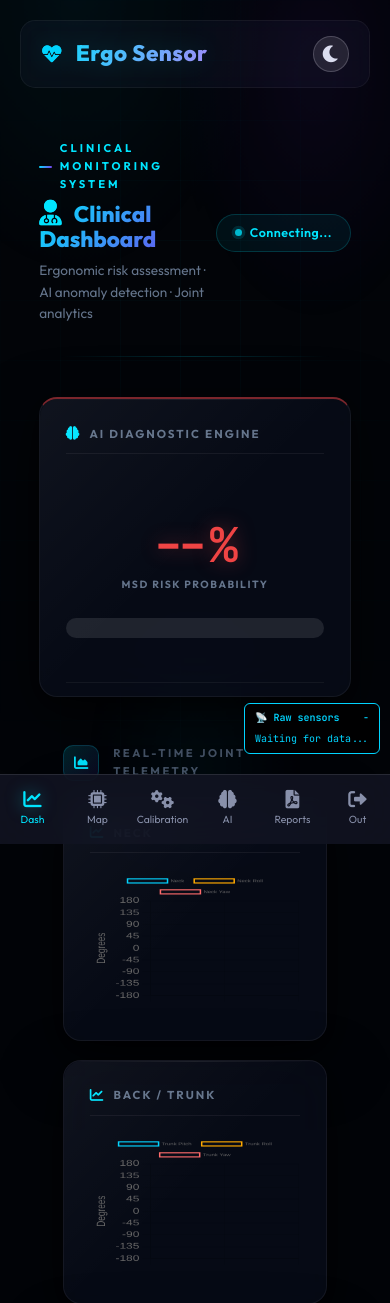
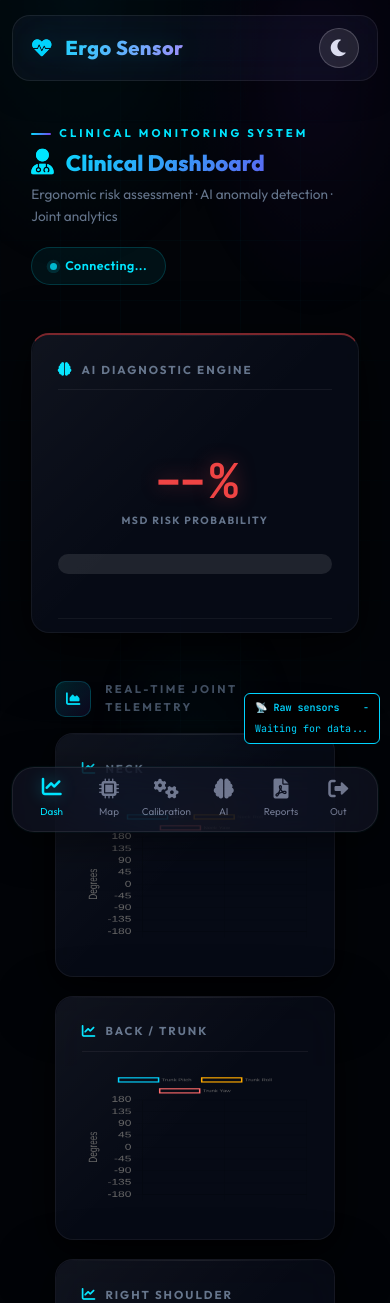
Before and after one commit to charrada1993/Ergo_Sensor, a Flask app: page / in a window 390 px wide. Shown: the top 1303 px of the page. Run offline with Flask 3, Linux system fonts and the light colour scheme; the visitor is signed in with stand-in values (Sample User, id 1); parts of the project's set-up code (start-up, migrations or seed data) failed here and were passed over; some libraries are stand-ins or nearby versions.

Commit message:
ui: optimisation majeure du design mobile et de la réactivité

```diff
--- a/static/style.css
+++ b/static/style.css
@@ -1,13 +1,16 @@
 /* === Global Styles === */
 :root {
-    --mobile-nav-height: 70px;
+    --mobile-nav-height: 75px;
     --safe-area-inset-bottom: env(safe-area-inset-bottom, 0px);
+    --accent: #00e5ff;
+    --accent-glow: rgba(0, 229, 255, 0.4);
 }
 
 * {
     margin: 0;
     padding: 0;
     box-sizing: border-box;
+    -webkit-tap-highlight-color: transparent;
 }
 
 body {
@@ -19,12 +22,19 @@ body {
     min-height: 100vh;
     line-height: 1.6;
     overflow-x: hidden;
+    -webkit-font-smoothing: antialiased;
 }
 
 .container {
     max-width: 1400px;
     margin: 0 auto;
     padding: 20px;
+}
+
+@media (max-width: 768px) {
+    .container {
+        padding: 15px 12px;
+    }
 }
 
 /* === Navbar — Premium Dark === */
@@ -193,18 +203,20 @@ body {
 .mobile-nav {
     display: none;
     position: fixed;
-    bottom: 0;
-    left: 0;
-    right: 0;
-    height: calc(var(--mobile-nav-height) + var(--safe-area-inset-bottom));
-    background: rgba(18, 20, 35, 0.85);
-    backdrop-filter: blur(20px);
-    -webkit-backdrop-filter: blur(20px);
-    border-top: 1px solid rgba(255, 255, 255, 0.1);
+    bottom: 12px;
+    left: 12px;
+    right: 12px;
+    height: 65px;
+    background: rgba(18, 20, 35, 0.7);
+    backdrop-filter: blur(25px) saturate(180%);
+    -webkit-backdrop-filter: blur(25px) saturate(180%);
+    border: 1px solid rgba(255, 255, 255, 0.08);
+    border-radius: 22px;
     z-index: 1000;
-    padding-bottom: var(--safe-area-inset-bottom);
     justify-content: space-around;
     align-items: center;
+    box-shadow: 0 10px 40px rgba(0, 0, 0, 0.5), 0 0 0 1px rgba(0, 229, 255, 0.05);
+    padding: 0 10px;
 }
 
 @media (max-width: 768px) {
@@ -213,11 +225,11 @@ body {
     }
 
     body {
-        padding-bottom: calc(var(--mobile-nav-height) + 20px);
+        padding-bottom: 90px;
     }
 
     #raw-debug-panel {
-        bottom: 90px !important;
+        bottom: 100px !important;
         z-index: 1001 !important;
     }
 }
@@ -227,17 +239,18 @@ body {
     flex-direction: column;
     align-items: center;
     justify-content: center;
-    color: #8890aa;
+    color: rgba(180, 190, 220, 0.6);
     text-decoration: none;
-    font-size: 0.65rem;
-    gap: 4px;
-    transition: all 0.3s ease;
+    font-size: 0.62rem;
+    gap: 5px;
+    transition: all 0.3s cubic-bezier(0.4, 0, 0.2, 1);
     flex: 1;
-    min-width: 55px;
+    height: 100%;
 }
 
 .mobile-nav-item i {
-    font-size: 1.15rem;
+    font-size: 1.25rem;
+    transition: transform 0.3s ease;
 }
 
 .mobile-nav-item.active {
@@ -245,7 +258,8 @@ body {
 }
 
 .mobile-nav-item.active i {
-    filter: drop-shadow(0 0 8px rgba(0, 229, 255, 0.5));
+    transform: translateY(-2px);
+    filter: drop-shadow(0 0 8px rgba(0, 229, 255, 0.4));
 }
 
 /* === Headings === */
--- a/templates/base.html
+++ b/templates/base.html
@@ -52,10 +52,10 @@
 
         <!-- Mobile Header (Visible only on mobile) -->
         <div class="mobile-header" style="display: none;">
-            <div class="nav-brand" style="font-size: 1.4rem;">
+            <div class="nav-brand">
                 <i class="fas fa-heartbeat"></i> Ergo Sensor
             </div>
-            <button id="theme-toggle-mobile" class="theme-toggle" style="margin-left: auto;">
+            <button id="theme-toggle-mobile" class="theme-toggle">
                 <i class="fas fa-moon"></i>
             </button>
         </div>
@@ -65,12 +65,24 @@
                 .mobile-header {
                     display: flex !important;
                     align-items: center;
-                    padding: 15px 20px;
+                    justify-content: space-between;
+                    padding: 12px 18px;
                     background: rgba(18, 20, 35, 0.4);
-                    backdrop-filter: blur(10px);
+                    backdrop-filter: blur(20px) saturate(180%);
+                    -webkit-backdrop-filter: blur(20px) saturate(180%);
                     margin-bottom: 20px;
-                    border-radius: 15px;
-                    border: 1px solid rgba(255, 255, 255, 0.05);
+                    border-radius: 18px;
+                    border: 1px solid rgba(255, 255, 255, 0.08);
+                    box-shadow: 0 8px 32px rgba(0, 0, 0, 0.3);
+                }
+                .mobile-header .nav-brand {
+                    font-size: 1.25rem;
+                    margin-right: 0;
+                }
+                .mobile-header .theme-toggle {
+                    margin-left: 0;
+                    width: 40px;
+                    height: 40px;
                 }
             }
         </style>
--- a/templates/index.html
+++ b/templates/index.html
@@ -86,6 +86,12 @@
     padding: 0 0 3rem;
   }
 
+  @media (max-width: 768px) {
+    .dash-wrapper {
+        padding: 0 0 1rem;
+    }
+  }
+
   /* ── Hero Header ──────────────────────────────────────────────── */
   .dash-hero {
     display: flex;
@@ -96,14 +102,19 @@
     position: relative;
   }
 
-  .dash-hero::after {
-    content: '';
-    position: absolute;
-    bottom: 0;
-    left: 2.5rem;
-    right: 2.5rem;
-    height: 1px;
-    background: linear-gradient(90deg, transparent, var(--border-glow), transparent);
+  @media (max-width: 768px) {
+    .dash-hero {
+        flex-direction: column;
+        align-items: flex-start;
+        padding: 1.5rem 1.2rem;
+        gap: 1.2rem;
+        margin-bottom: 1.5rem;
+    }
+
+    .dash-hero::after {
+        left: 1.2rem;
+        right: 1.2rem;
+    }
   }
 
   .hero-left {
@@ -547,6 +569,16 @@
     align-items: start;
   }
 
+  @media (max-width: 1100px) {
+    .app-layout {
+        grid-template-columns: 1fr;
+        margin: 0 1.2rem 1.5rem;
+    }
+    .app-sidebar {
+        position: static;
+    }
+  }
+
   .app-sidebar {
     display: flex;
     flex-direction: column;
```
Also changed, not shown: other parts of templates/index.html (+43 -7 lines), templates/ai.html (+29 -0 lines).
